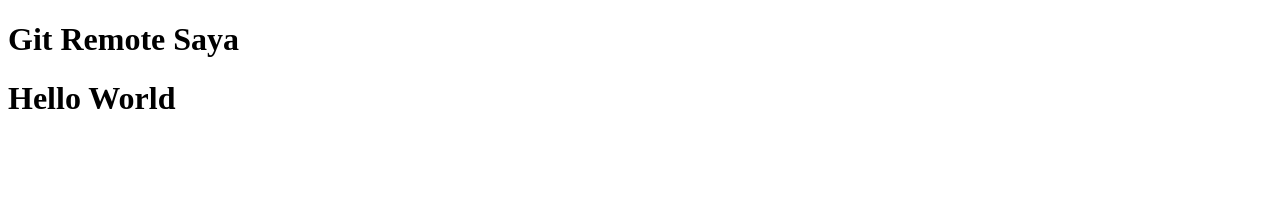
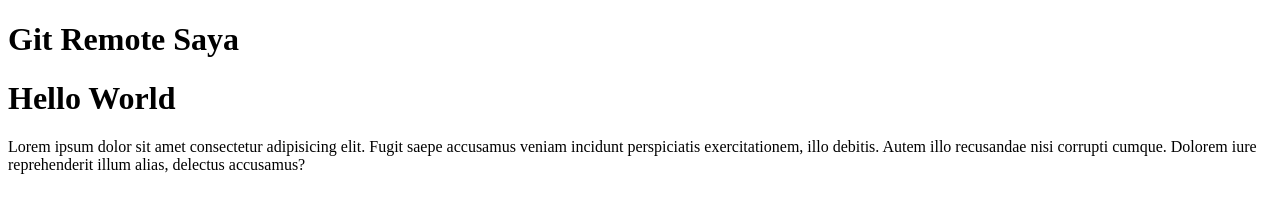
Before and after one commit to royaleaulia/belajar-git-3, a plain HTML site: page index.html in a window 1280 px wide. Drawn offline with Linux system fonts and the light colour scheme.

Commit message:
menambahkan paragraf

```diff
--- a/index.html
+++ b/index.html
@@ -9,5 +9,6 @@
 <body>
     <h1>Git Remote Saya</h1>
     <h1>Hello World</h1>
+    <p>Lorem ipsum dolor sit amet consectetur adipisicing elit. Fugit saepe accusamus veniam incidunt perspiciatis exercitationem, illo debitis. Autem illo recusandae nisi corrupti cumque. Dolorem iure reprehenderit illum alias, delectus accusamus?</p>
 </body>
 </html>
```
